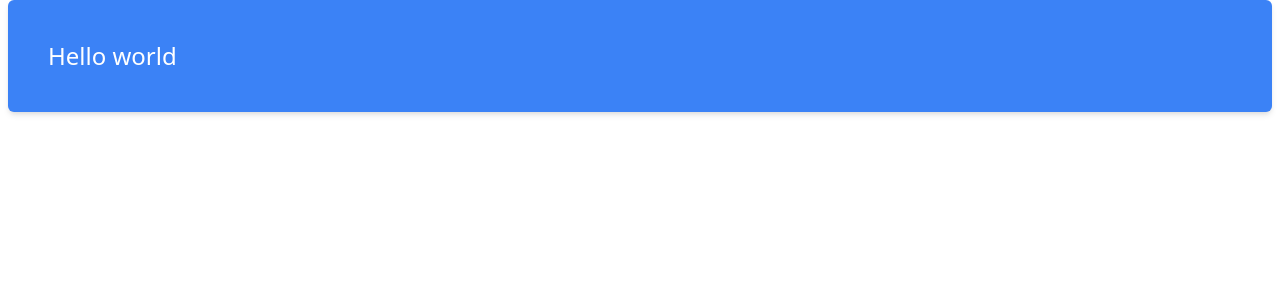
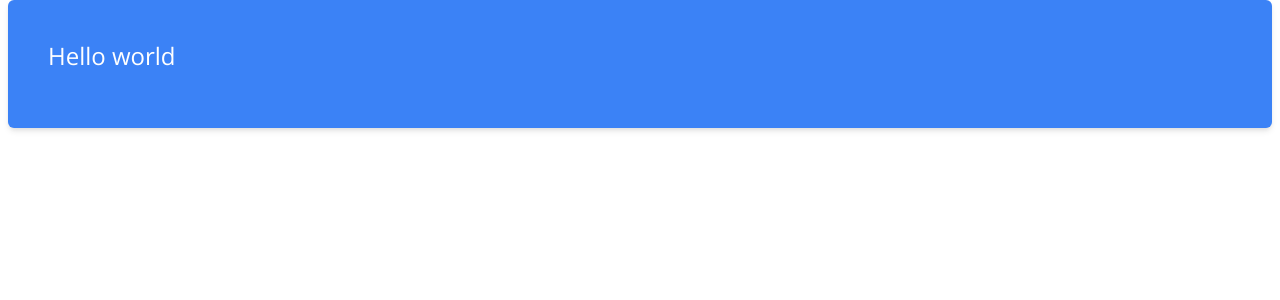
Before and after one commit to AustinMcPhail/choreboard, a React (Create React App) app: page / in a window 1280 px wide. Shown: the top 300 px of the page. Built offline with nearby package versions, Linux system fonts and the light colour scheme.

Commit message:
style: 💄 added global styles file and typography stuff (#2)

```diff
--- a/package.json
+++ b/package.json
@@ -12,7 +12,9 @@
     "postcss": "^7.0.35",
     "react": "^17.0.1",
     "react-dom": "^17.0.1",
+    "react-helmet": "^6.1.0",
     "react-scripts": "4.0.2",
+    "styled-components": "^5.2.1",
     "tailwindcss": "npm:@tailwindcss/postcss7-compat@^2.0.2",
     "web-vitals": "^1.1.0"
   },
--- a/src/App.js
+++ b/src/App.js
@@ -1,6 +1,22 @@
+import { Helmet } from 'react-helmet'
+import styled from 'styled-components'
+import GlobalStyles from './styles/GlobalStyles'
+
 const App = () => (
-  <div className="p-10 rounded-md shadow-md bg-blue-500 mx-2">
-    <p className="text-white text-2xl">Hello world</p>
-  </div>
+  <>
+    <GlobalStyles />
+    <Helmet>
+      <meta charSet="utf-8" />
+      <title>Choreboard</title>
+      <link rel="preconnect" href="https://fonts.gstatic.com" />
+      <link
+        href="https://fonts.googleapis.com/css2?family=Nunito:ital,wght@0,300;0,400;0,700;1,300;1,400;1,700&family=Open+Sans:ital,wght@0,300;0,400;0,700;1,300;1,400;1,700&display=swap"
+        rel="stylesheet"
+      />
+    </Helmet>
+    <div className="p-10 rounded-md shadow-md bg-blue-500 mx-2">
+      <p className="text-white text-2xl">Hello world</p>
+    </div>
+  </>
 )
 export default App
--- /dev/null
+++ b/src/styles/GlobalStyles.js
@@ -0,0 +1,43 @@
+import { createGlobalStyle } from 'styled-components'
+
+const GlobalStyles = createGlobalStyle`
+    :root {
+        /* Variables */
+    }
+
+    html {font-size: 100%;} /*16px*/
+    body {
+        font-family: 'Open Sans', sans-serif;
+        font-weight: 400;
+        line-height: 1.75;
+        color: #000000;
+    }
+
+    p {
+        margin-bottom: 1rem;
+    }
+
+    h1, h2, h3, h4, h5 {
+        margin: 3rem 0 1.38rem;
+        font-family: 'Nunito', sans-serif;
+        font-weight: 400;
+        line-height: 1.3;
+    }
+
+    h1 {
+        margin-top: 0;
+        font-size: 3.052rem;
+    }
+
+    h2 {font-size: 2.441rem;}
+
+    h3 {font-size: 1.953rem;}
+
+    h4 {font-size: 1.563rem;}
+
+    h5 {font-size: 1.25rem;}
+
+    small, .text_small {font-size: 0.8rem;}
+`
+
+export default GlobalStyles
```
Also changed, not shown: 1 other file (tests, documents, lock files or other folders).
